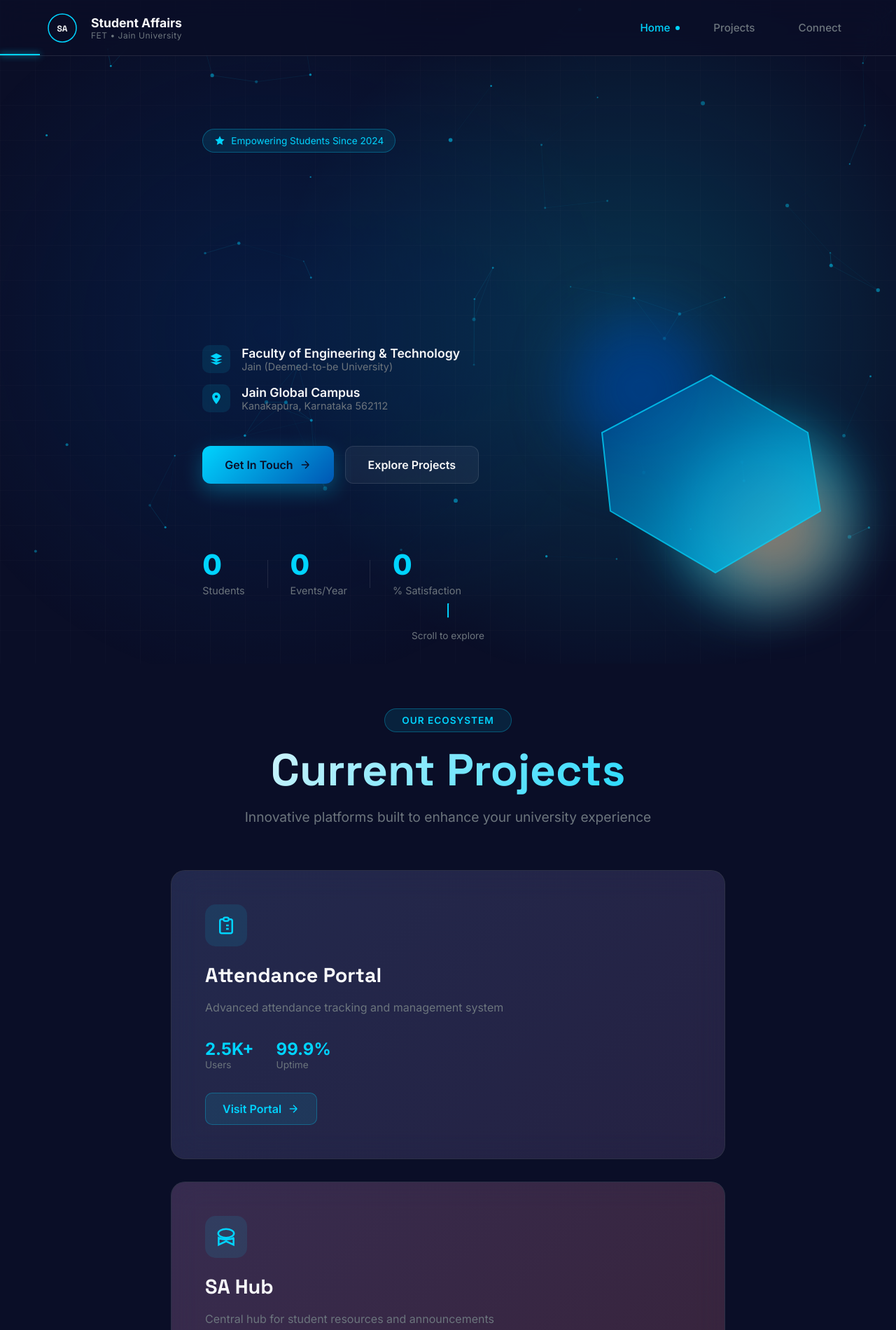
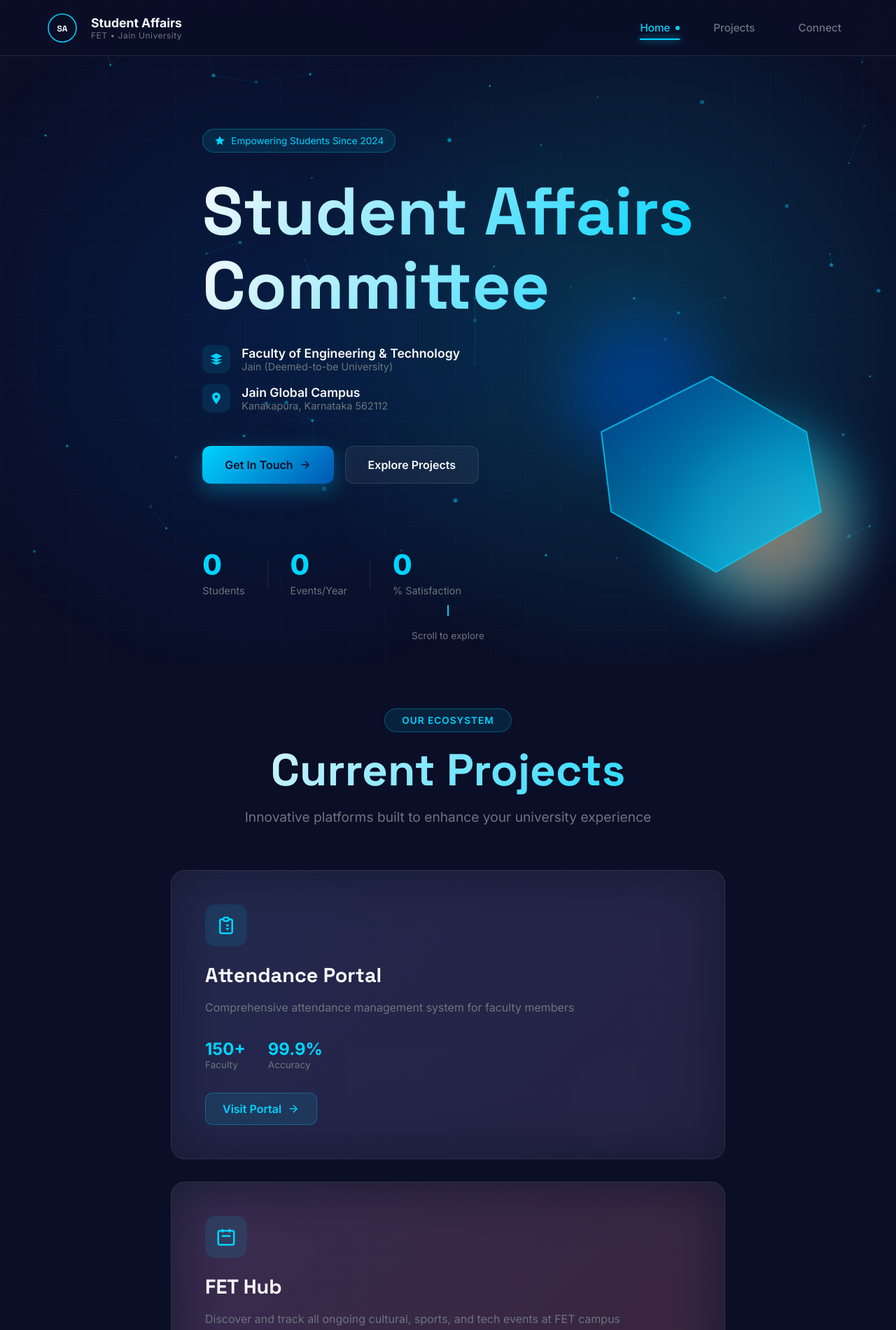
Before and after one commit to sa-fet/sa-fet, a website built with Vite: page index.html in a window 1280 px wide. Shown: the top 1900 px of the page at 70% size. Built offline with nearby package versions, Linux system fonts and the light colour scheme.

Commit message:
feat: Enhance user experience and performance improvements
- Added a scroll-to-top feature on page unload in index.html.
- Updated package.json to include terser for better minification.
- Modified pnpm-lock.yaml to reflect the addition of terser and its dependencies.
- Updated Connect component with example data and improved rendering logic for lead cards.
- Enhanced animation timings and added indicator position initialization in Connect component.
- Improved Hero component animations and ensured shape morphing only occurs if the shapePath exists.
- Refined Navigation component to ensure the indicator position is set after animations.
- Updated Projects component with new project descriptions and statistics.
- Enhanced CSS styles across components for better visibility and interaction feedback.

```diff
--- a/index.html
+++ b/index.html
@@ -15,4 +15,9 @@
     <div id="app"></div>
     <script type="module" src="/src/main.js"></script>
   </body>
+  <script>
+    window.addEventListener('beforeunload', function () {
+      window.scrollTo(0, 0);
+    });
+  </script>
 </html>
--- a/package.json
+++ b/package.json
@@ -14,6 +14,7 @@
   },
   "devDependencies": {
     "gh-pages": "^6.3.0",
+    "terser": "^5.44.0",
     "vite": "npm:rolldown-vite@7.1.14"
   },
   "pnpm": {
--- a/src/components/Connect.js
+++ b/src/components/Connect.js
@@ -6,28 +6,28 @@
     this.activeTab = 'contact';
     this.leads = [
       {
-        name: 'Dr. Rajesh Kumar',
-        role: 'Faculty Coordinator',
-        email: 'rajesh.kumar@jainuniversity.ac.in',
+        name: 'Example Name',
+        role: 'Example Role',
+        email: 'example@jainuniversity.ac.in',
         phone: '+91 98765 43210',
-        linkedin: 'https://linkedin.com/in/rajeshkumar',
-        avatar: 'RK'
+        linkedin: 'https://linkedin.com/in/dr-benaka-prasad-s-b-7bb524203',
+        avatar: 'https://media.licdn.com/dms/image/v2/C4D03AQEdB2M9uKYfkA/profile-displayphoto-shrink_800_800/profile-displayphoto-shrink_800_800/0/1609965589011?e=1762387200&v=beta&t=njk562OHwXigAGclSCCzdfYqPfc-0Emi-kly5CHUSVI'
       },
       {
-        name: 'Priya Sharma',
+        name: 'Example Name',
         role: 'Student Head',
-        email: 'priya.sharma@sa-fet.com',
+        email: 'example@jainuniversity.ac.in',
         phone: '+91 98765 43211',
         instagram: 'https://instagram.com/safet_ju',
-        avatar: 'PS'
+        avatar: 'url'
       },
       {
-        name: 'Arjun Patel',
-        role: 'Technical Lead',
-        email: 'arjun.patel@sa-fet.com',
+        name: 'Example Name',
+        role: 'Event Coordinator',
+        email: 'example@jainuniversity.ac.in',
         phone: '+91 98765 43212',
         github: 'https://github.com/safet-ju',
-        avatar: 'AP'
+        avatar: 'url'
       }
     ];
   }
@@ -88,10 +88,16 @@
 
   renderContactTab() {
     return `
-      <div class="contact-grid">
+      <div class="contact-grid" style="grid-template-columns: repeat(2, 1fr);">
       ${this.leads.map((lead, index) => `
       <div class="lead-card glass" data-index="${index}">
-            <div class="lead-avatar">${lead.avatar}</div>
+        <div class="lead-avatar">
+        ${
+          lead.avatar && lead.avatar.startsWith('http')
+          ? `<img src="${lead.avatar}" alt="${lead.name}" />`
+          : (lead.avatar || '')
+        }
+        </div>
         <h3 class="lead-name">${lead.name}</h3>
         <p class="lead-role">${lead.role}</p>
         <div class="lead-contacts">
@@ -264,28 +270,41 @@
   }
 
   animateIn() {
-    createTimeline()
+    createTimeline({ autoplay: true })
       .add('.tab-selector', {
         translateX: [-100, 0],
         opacity: [0, 1],
         duration: 1000,
         easing: 'easeOutExpo'
-      })
+      }, 0)
       .add('.tab-btn', {
         translateY: [30, 0],
         opacity: [0, 1],
         duration: 600,
         delay: stagger(100),
         easing: 'easeOutExpo'
-      }, '-=800')
+      }, 200)
       .add('.tab-content.active', {
         scale: [0.95, 1],
         opacity: [0, 1],
         duration: 800,
         easing: 'easeOutExpo'
-      }, '-=400');
+      }, 600);
 
     this.animateLeadCards();
+
+    // Initialize indicator position after animation
+    setTimeout(() => {
+      const activeBtn = document.querySelector('.tab-btn.active');
+      const indicator = document.querySelector('.tab-indicator');
+      if (activeBtn && indicator) {
+        const btnRect = activeBtn.getBoundingClientRect();
+        const trackRect = document.querySelector('.tab-track').getBoundingClientRect();
+        indicator.style.top = `${btnRect.top - trackRect.top}px`;
+        indicator.style.height = `${btnRect.height}px`;
+        indicator.style.transition = 'all 0.6s cubic-bezier(0.4, 0, 0.2, 1)';
+      }
+    }, 1000);
   }
 
   animateLeadCards() {
@@ -330,15 +349,17 @@
 
     const activeBtn = document.querySelector(`[data-tab="${tab}"]`);
     const indicator = document.querySelector('.tab-indicator');
+    if (activeBtn && indicator) {
       const btnRect = activeBtn.getBoundingClientRect();
       const trackRect = document.querySelector('.tab-track').getBoundingClientRect();
 
       animate(indicator, {
         top: btnRect.top - trackRect.top,
         height: btnRect.height,
-      duration: 600,
+        duration: 0,
         easing: 'easeOutExpo'
       });
+    }
   }
 
   handleEventSubmit(e) {
--- a/src/components/Hero.js
+++ b/src/components/Hero.js
@@ -112,40 +112,40 @@
   }
 
   animateIn() {
-    createTimeline()
+    createTimeline({ autoplay: true })
       .add('.hero-badge', {
         translateY: [-50, 0],
         opacity: [0, 1],
         duration: 1000,
         easing: 'easeOutExpo'
-      })
+      }, 0)
       .add('.title-line', {
         translateX: [-100, 0],
         opacity: [0, 1],
         duration: 1200,
         delay: stagger(150),
         easing: 'easeOutExpo'
-      }, '-=800')
+      }, 200)
       .add('.subtitle-item', {
         translateY: [30, 0],
         opacity: [0, 1],
         duration: 1000,
         delay: stagger(100),
         easing: 'easeOutExpo'
-      }, '-=600')
+      }, 600)
       .add('.hero-cta button', {
         scale: [0.8, 1],
         opacity: [0, 1],
         duration: 800,
         delay: stagger(100),
         easing: 'easeOutElastic(1, .8)'
-      }, '-=400')
+      }, 1000)
       .add('.hero-visual', {
         opacity: [0, 1],
         scale: [0.8, 1],
         duration: 1500,
         easing: 'easeOutExpo'
-      }, '-=1200');
+      }, 800);
 
     // Animate orbs
     animate('.visual-orb', {
@@ -158,6 +158,7 @@
 
     // Morph shape
     const shapePath = document.querySelector('.shape-path');
+    if (shapePath) {
       const paths = [
         'M200,50 L350,150 L350,250 L200,350 L50,250 L50,150 Z',
         'M200,70 L330,140 L360,260 L210,340 L60,260 L40,140 Z',
@@ -173,6 +174,7 @@
           easing: 'easeInOutQuad'
         });
       }, 3000);
+    }
 
     // Scroll indicator animation
     animate('.scroll-line', {
--- a/src/components/Navigation.js
+++ b/src/components/Navigation.js
@@ -34,10 +34,10 @@
             <span class="nav-link-text">Connect</span>
             <span class="nav-link-dot"></span>
           </a>
-        </div>
 
-        <div class="nav-indicator">
-          <div class="nav-indicator-line"></div>
+          <div class="nav-indicator">
+            <div class="nav-indicator-line"></div>
+          </div>
         </div>
       </nav>
     `;
@@ -46,6 +46,8 @@
   init() {
     this.animateIn();
     this.bindEvents();
+    // Initialize indicator position after animation
+    setTimeout(() => this.setActiveLink('hero'), 100);
   }
 
   animateIn() {
@@ -108,7 +110,7 @@
       animate(indicator, {
         left: linkRect.left - navRect.left,
         width: linkRect.width,
-        duration: 600,
+        duration: 0,
         easing: 'easeOutExpo'
       });
     }
--- a/src/components/Projects.js
+++ b/src/components/Projects.js
@@ -7,18 +7,20 @@
       {
         title: 'Attendance Portal',
         url: 'https://attendance.sa-fet.com',
-        description: 'Advanced attendance tracking and management system',
+        description: 'Comprehensive attendance management system for faculty members',
         icon: 'M9 5H7C5.89543 5 5 5.89543 5 7V19C5 20.1046 5.89543 21 7 21H17C18.1046 21 19 20.1046 19 19V7C19 5.89543 18.1046 5 17 5H15M9 5C9 6.10457 9.89543 7 11 7H13C14.1046 7 15 6.10457 15 5M9 5C9 3.89543 9.89543 3 11 3H13C14.1046 3 15 3.89543 15 5M12 12H15M12 16H15M9 12H9.01M9 16H9.01',
         color: 'linear-gradient(135deg, #667eea 0%, #764ba2 100%)',
-        stats: { users: '2.5K+', uptime: '99.9%' }
+        stats: { faculty: '150+', accuracy: '99.9%' },
+        gradient2: 'linear-gradient(45deg, rgba(102, 126, 234, 0.1) 0%, rgba(118, 75, 162, 0.1) 100%)'
       },
       {
-        title: 'SA Hub',
+        title: 'FET Hub',
         url: 'https://hub.sa-fet.com',
-        description: 'Central hub for student resources and announcements',
-        icon: 'M21 13.255A23.931 23.931 0 0112 15C8.94 15 6.07 14.31 3.5 13.025V21L12 17L20.5 21V13.255ZM12 13C16.9706 13 21 10.7614 21 8C21 5.23858 16.9706 3 12 3C7.02944 3 3 5.23858 3 8C3 10.7614 7.02944 13 12 13Z',
+        description: 'Discover and track all ongoing cultural, sports, and tech events at FET campus',
+        icon: 'M8 7V3M16 7V3M7 11H17M5 21H19C20.1046 21 21 20.1046 21 19V7C21 5.89543 20.1046 5 19 5H5C3.89543 5 3 5.89543 3 7V19C3 20.1046 3.89543 21 5 21Z',
         color: 'linear-gradient(135deg, #f093fb 0%, #f5576c 100%)',
-        stats: { resources: '500+', visits: '10K+' }
+        stats: { events: '50+', students: '3K+' },
+        gradient2: 'linear-gradient(45deg, rgba(240, 147, 251, 0.1) 0%, rgba(245, 87, 108, 0.1) 100%)'
       }
     ];
 
@@ -48,6 +50,8 @@
             ${this.projects.map((project, index) => `
               <div class="project-card glass hover-lift" data-index="${index}">
                 <div class="project-background" style="background: ${project.color}"></div>
+                <div class="project-mesh" style="background: ${project.gradient2 || project.color}"></div>
+                <div class="project-pattern"></div>
                 <div class="project-icon">
                   <svg viewBox="0 0 24 24" fill="none" stroke="currentColor" stroke-width="2">
                     <path d="${project.icon}" />
--- a/src/components/connect.css
+++ b/src/components/connect.css
@@ -15,6 +15,8 @@
   display: flex;
   flex-direction: column;
   gap: 1rem;
+  opacity: 0;
+  height: min-content;
 }
 
 .tab-track {
@@ -34,7 +36,7 @@
   background: var(--accent);
   border-radius: 4px;
   box-shadow: 0 0 20px var(--accent);
-  transition: all 0.6s cubic-bezier(0.4, 0, 0.2, 1);
+  transition: none;
 }
 
 .tab-btn {
@@ -53,6 +55,7 @@
   text-align: left;
   font-family: inherit;
   margin-left: 1rem;
+  opacity: 0;
 }
 
 .tab-btn:hover {
@@ -100,6 +103,7 @@
   padding: 2.5rem 2rem;
   text-align: center;
   transition: all 0.3s ease;
+  opacity: 0;
 }
 
 .lead-card:hover {
@@ -119,6 +123,13 @@
   font-size: 1.5rem;
   font-weight: 700;
   color: var(--dark);
+}
+
+.lead-avatar > img {
+  width: 100%;
+  height: 100%;
+  object-fit: cover;
+  border-radius: 50%;
 }
 
 .lead-name {
@@ -222,6 +233,11 @@
   min-height: 100px;
 }
 
+select.form-input > option {
+  background: var(--dark);
+  color: var(--light);
+}
+
 .form-checkbox {
   display: flex;
   align-items: center;
--- a/src/components/hero.css
+++ b/src/components/hero.css
@@ -43,6 +43,7 @@
   font-size: 0.85rem;
   color: var(--accent);
   margin-bottom: 2rem;
+  opacity: 0;
 }
 
 .badge-icon {
@@ -58,10 +59,29 @@
   margin-bottom: 2rem;
   display: flex;
   flex-direction: column;
+}
+
+.title-line {
+  opacity: 0;
   background: linear-gradient(135deg, var(--light) 0%, var(--accent) 100%);
   -webkit-background-clip: text;
   -webkit-text-fill-color: transparent;
   background-clip: text;
+}
+
+.subtitle-item {
+  display: flex;
+  align-items: center;
+  gap: 1rem;
+  opacity: 0;
+}
+
+.hero-cta button {
+  opacity: 0;
+}
+
+.hero-visual {
+  opacity: 0;
 }
 
 .hero-subtitle {
--- a/src/components/navigation.css
+++ b/src/components/navigation.css
@@ -12,6 +12,7 @@
   backdrop-filter: blur(20px);
   border-bottom: 1px solid rgba(255, 255, 255, 0.1);
   z-index: 1000;
+  opacity: 0;
 }
 
 .nav-logo {
@@ -29,8 +30,6 @@
   fill: none;
   stroke: var(--accent);
   stroke-width: 3;
-  stroke-dasharray: 1000;
-  stroke-dashoffset: 1000;
 }
 
 .logo-text {
@@ -74,6 +73,7 @@
   color: var(--gray);
   padding: 0.5rem 0;
   transition: color 0.3s ease;
+  opacity: 0;
 }
 
 .nav-link:hover {
--- a/src/components/projects.css
+++ b/src/components/projects.css
@@ -19,6 +19,7 @@
   letter-spacing: 1px;
   text-transform: uppercase;
   margin-bottom: 1rem;
+  opacity: 0;
 }
 
 .section-title {
@@ -28,6 +29,7 @@
   -webkit-background-clip: text;
   -webkit-text-fill-color: transparent;
   background-clip: text;
+  opacity: 0;
 }
 
 .section-description {
@@ -35,6 +37,7 @@
   color: var(--gray);
   max-width: 600px;
   margin: 0 auto;
+  opacity: 0;
 }
 
 .projects-grid {
@@ -49,6 +52,7 @@
   padding: 3rem;
   overflow: hidden;
   transition: all 0.4s cubic-bezier(0.4, 0, 0.2, 1);
+  opacity: 0;
 }
 
 .project-background {
@@ -56,6 +60,38 @@
   inset: 0;
   opacity: 0.15;
   transition: all 0.4s ease;
+  filter: blur(40px);
+}
+
+.project-mesh {
+  position: absolute;
+  inset: 0;
+  opacity: 0.05;
+  background-size: 20px 20px;
+  background-image:
+    repeating-linear-gradient(0deg, transparent, transparent 19px, currentColor 19px, currentColor 20px),
+    repeating-linear-gradient(90deg, transparent, transparent 19px, currentColor 19px, currentColor 20px);
+  transition: all 0.4s ease;
+}
+
+.project-pattern {
+  position: absolute;
+  inset: 0;
+  opacity: 0.03;
+  background-image:
+    radial-gradient(circle at 20% 50%, rgba(255, 255, 255, 0.2) 0%, transparent 50%),
+    radial-gradient(circle at 80% 80%, rgba(255, 255, 255, 0.15) 0%, transparent 50%),
+    radial-gradient(circle at 40% 20%, rgba(255, 255, 255, 0.1) 0%, transparent 50%);
+  transition: all 0.4s ease;
+}
+
+.project-card:hover .project-mesh {
+  opacity: 0.1;
+  transform: scale(1.1);
+}
+
+.project-card:hover .project-pattern {
+  opacity: 0.08;
 }
 
 .project-icon {
@@ -186,6 +222,7 @@
   border-radius: 15px;
   transition: all 0.3s ease;
   cursor: pointer;
+  opacity: 0;
 }
 
 .dial-item:hover {
```
Also changed, not shown: pnpm-lock.yaml. Lines whose indentation alone changed are shown as unchanged.
